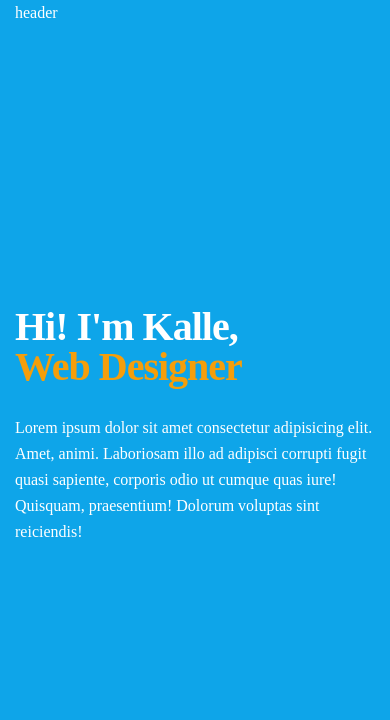
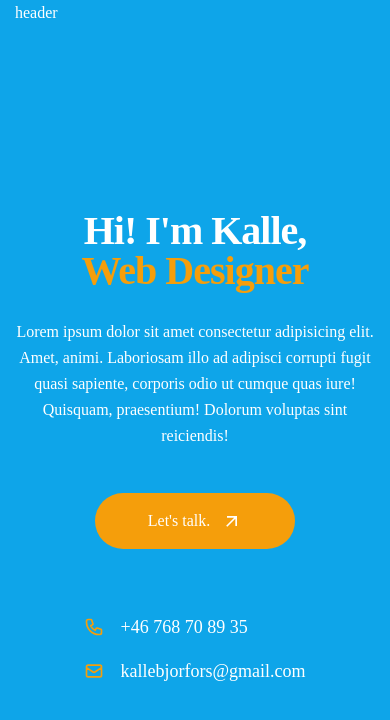
Before and after one commit to Karlbjorfors/portfolio, a Next.js app: page / in a window 390 px wide. Shown: the top 720 px of the page. Built offline with nearby package versions, Linux system fonts and the light colour scheme; a web font is replaced by a local one.

Commit message:
Add contact section with phone and email; integrate react-icons for better UI

```diff
--- a/app/page.jsx
+++ b/app/page.jsx
@@ -1,6 +1,8 @@
 "use client";
 import { motion } from "framer-motion";
 import { TypeAnimation } from "react-type-animation";
+import { MdArrowOutward } from "react-icons/md";
+import { HiOutlinePhone, HiOutlineMail } from "react-icons/hi";
 // components
 import Blob from "@/components/Blob";
 import Image from "next/image";
@@ -18,7 +20,7 @@ const Home = () => {
     >
       <div className="flex flex-col xl:flex-row items-center justify-between w-full">
         {/* text */}
-        <div className="w-full xl:w-[550px]">
+        <div className="w-full xl:w-[550px] flex flex-col items-center xl:items-start text-center xl:text-left">
           <h1 className="h1 flex-1 mb-[28px]">
             Hi! I'm Kalle, <br />
             <TypeAnimation
@@ -36,6 +38,30 @@ const Home = () => {
             corporis odio ut cumque quas iure! Quisquam, praesentium! Dolorum
             voluptas sint reiciendis!
           </p>
+          <button className="btn btn-lg btn-accent mb-16">
+            <div className="flex items-center gap-3">
+              <span>Let's talk.</span>
+              <MdArrowOutward className="text-xl" />
+            </div>
+          </button>
+          {/* contact info */}
+          <div className="flex flex-col xl:flex-row xl:items-center gap-4 xl:gap-8">
+            {/* phone */}
+            <div className="flex items-center gap-4 text-lg">
+              <span className="text-accent">
+                <HiOutlinePhone className="text-xl" />
+              </span>
+              <span>+46 768 70 89 35</span>
+            </div>
+            {/* email */}
+            <div className="flex items-center gap-4 text-lg">
+              <span className="text-accent">
+                <HiOutlineMail className="text-xl" />
+              </span>
+              <span>kallebjorfors@gmail.com</span>
+            </div>
+          </div>
+          {/* social links */}
         </div>
 
         {/* blob and image */}
--- a/package.json
+++ b/package.json
@@ -16,6 +16,7 @@
     "next": "15.3.4",
     "react": "^19.0.0",
     "react-dom": "^19.0.0",
+    "react-icons": "^5.5.0",
     "react-type-animation": "^3.2.0",
     "tailwind-merge": "^3.3.1"
   },
```
Also changed, not shown: 1 other file (tests, documents, lock files or other folders).
